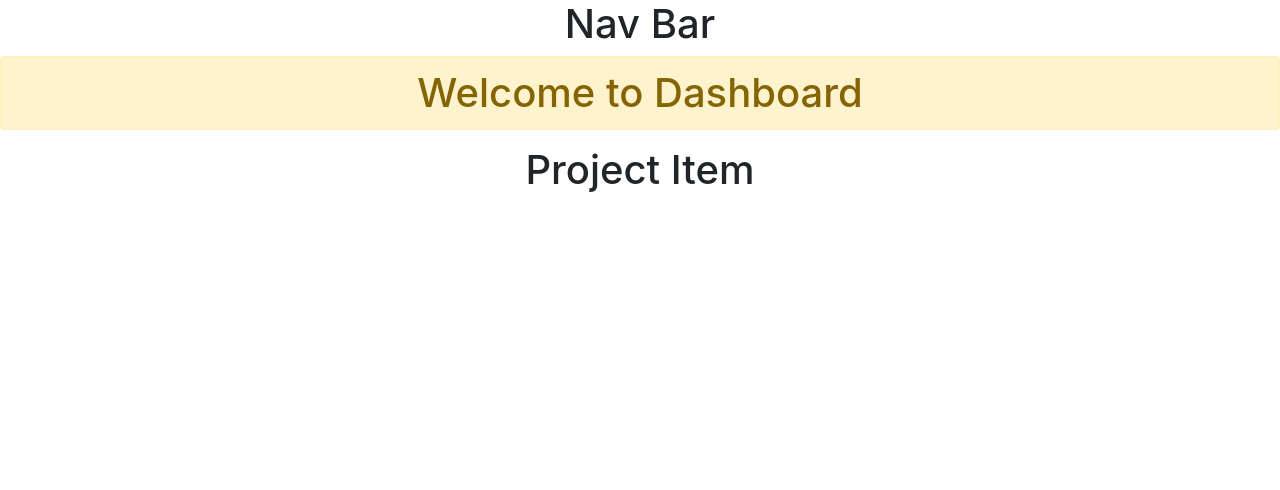
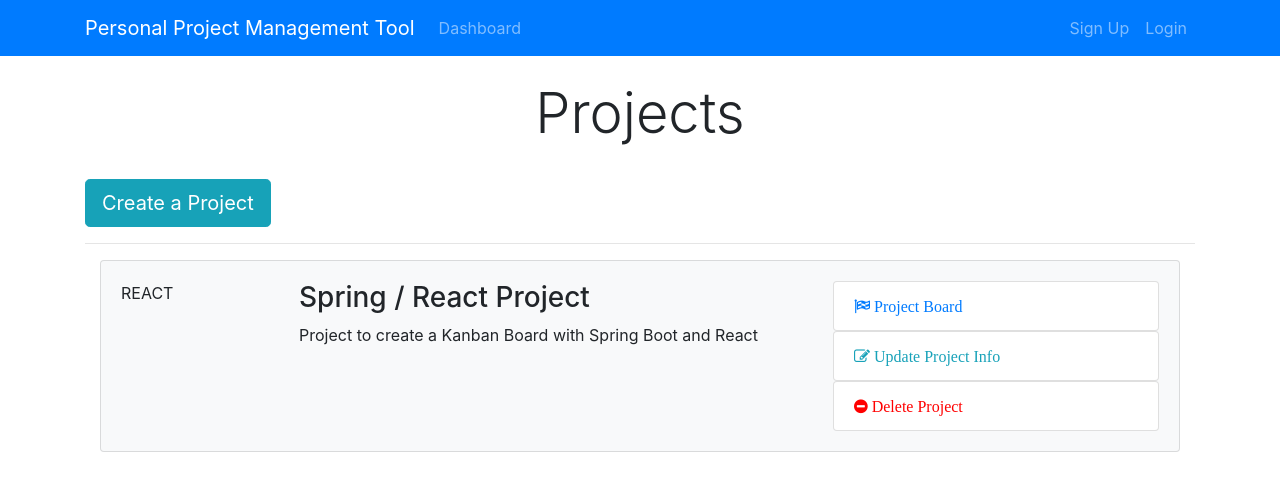
Before and after one commit to manasigore/PPMTool, a React (Create React App) app in the folder ppmtool-react-client/: page / in a window 1280 px wide. Shown: the top 490 px of the page. Built offline with nearby package versions, Linux system fonts and the light colour scheme.

Commit message:
added UI fields and adjusted css

```diff
--- a/ppmtool-react-client/public/index.html
+++ b/ppmtool-react-client/public/index.html
@@ -24,7 +24,13 @@
       work correctly both with client-side routing and a non-root public URL.
       Learn how to configure a non-root public URL by running `npm run build`.
     -->
-    <title>Project Management Tool</title>
+    <link
+      href="https://stackpath.bootstrapcdn.com/font-awesome/4.7.0/css/font-awesome.min.css"
+      rel="stylesheet"
+      integrity="sha384-wvfXpqpZZVQGK6TAh5PVlGOfQNHSoD2xbE+QkPxCAFlNEevoEH3Sl0sibVcOQVnN"
+      crossorigin="anonymous"
+    />
+    <title>PPM Tool</title>
   </head>
   <body>
     <noscript>You need to enable JavaScript to run this app.</noscript>
--- a/ppmtool-react-client/src/App.css
+++ b/ppmtool-react-client/src/App.css
@@ -1,22 +1,65 @@
-.App {
-  text-align: center;
+img {
+  width: 100%;
 }
 
-.App-logo {
-  height: 40vmin;
+.navbar {
+  background-color: #e3f2fd;
+}
+.fa.fa-edit {
+  color: #18a2b9;
 }
 
-.App-header {
-  background-color: #282c34;
-  min-height: 100vh;
-  display: flex;
-  flex-direction: column;
-  align-items: center;
-  justify-content: center;
-  font-size: calc(10px + 2vmin);
-  color: white;
+.list-group-item.delete:hover {
+  cursor: -webkit-grab;
+  background-color: pink;
 }
 
-.App-link {
-  color: #09d3ac;
+.list-group-item.update:hover {
+  cursor: -webkit-grab;
+  background-color: gainsboro;
 }
+
+.list-group-item.board:hover {
+  cursor: -webkit-grab;
+  background-color: gainsboro;
+}
+
+.fa.fa-minus-circle {
+  color: red;
+}
+
+.landing {
+  position: relative;
+  /* background: url("../img/showcase.jpg") no-repeat; */
+  background-size: cover;
+  background-position: center;
+  height: 100vh;
+  margin-top: -24px;
+  margin-bottom: -50px;
+}
+
+.landing-inner {
+  padding-top: 80px;
+}
+
+.dark-overlay {
+  background-color: rgba(0, 0, 0, 0.7);
+  position: absolute;
+  top: 0;
+  left: 0;
+  width: 100%;
+  height: 100%;
+}
+
+.card-form {
+  opacity: 0.9;
+}
+
+.latest-profiles-img {
+  width: 40px;
+  height: 40px;
+}
+
+.form-control::placeholder {
+  color: #bbb !important;
+}
--- a/ppmtool-react-client/src/components/Dashboard.js
+++ b/ppmtool-react-client/src/components/Dashboard.js
@@ -4,9 +4,21 @@ import ProjectItem from './Project/ProjectItem';
 class Dashboard extends Component {
     render() {
         return (
-            <div>
-                <h1 className="alert alert-warning">Welcome to Dashboard</h1>
-                <ProjectItem />
+            <div className="projects">
+                <div className="container">
+                    <div className="row">
+                        <div className="col-md-12">
+                            <h1 className="display-4 text-center">Projects</h1>
+                            <br />
+                            <a href="ProjectForm.html" className="btn btn-lg btn-info">
+                                Create a Project
+                            </a>
+                            <br />
+                            <hr />
+                            <ProjectItem />
+                        </div>
+                    </div>
+                </div>
             </div>
         );
     }
--- a/ppmtool-react-client/src/components/Layout/Header.js
+++ b/ppmtool-react-client/src/components/Layout/Header.js
@@ -3,9 +3,39 @@ import React, { Component } from 'react'
 class Header extends Component {
     render() {
         return (
-            <div>
-                <h1>Nav Bar</h1>
-            </div>
+            <nav className="navbar navbar-expand-sm navbar-dark bg-primary mb-4">
+                <div className="container">
+                    <a className="navbar-brand" href="Dashboard.html">
+                        Personal Project Management Tool
+                    </a>
+                    <button className="navbar-toggler" type="button" data-toggle="collapse" data-target="#mobile-nav">
+                        <span className="navbar-toggler-icon" />
+                    </button>
+
+                    <div className="collapse navbar-collapse" id="mobile-nav">
+                        <ul className="navbar-nav mr-auto">
+                            <li className="nav-item">
+                                <a className="nav-link" href="/dashboard">
+                                    Dashboard
+                                </a>
+                            </li>
+                        </ul>
+
+                        <ul className="navbar-nav ml-auto">
+                            <li className="nav-item">
+                                <a className="nav-link " href="register.html">
+                                    Sign Up
+                                </a>
+                            </li>
+                            <li className="nav-item">
+                                <a className="nav-link" href="login.html">
+                                    Login
+                                </a>
+                            </li>
+                        </ul>
+                    </div>
+                </div>
+            </nav>
         )
     }
 }
--- a/ppmtool-react-client/src/components/Project/ProjectItem.js
+++ b/ppmtool-react-client/src/components/Project/ProjectItem.js
@@ -2,7 +2,40 @@ import React, { Component } from 'react'
 
 class ProjectItem extends Component {
     render() {
-        return <h1>Project Item</h1>
+        return (
+            <div className="container">
+                <div className="card card-body bg-light mb-3">
+                    <div className="row">
+                        <div className="col-2">
+                            <span className="mx-auto">REACT</span>
+                        </div>
+                        <div className="col-lg-6 col-md-4 col-8">
+                            <h3>Spring / React Project</h3>
+                            <p>Project to create a Kanban Board with Spring Boot and React</p>
+                        </div>
+                        <div className="col-md-4 d-none d-lg-block">
+                            <ul className="list-group">
+                                <a href="#">
+                                    <li className="list-group-item board">
+                                        <i className="fa fa-flag-checkered pr-1"> Project Board </i>
+                                    </li>
+                                </a>
+                                <a href="#">
+                                    <li className="list-group-item update">
+                                        <i className="fa fa-edit pr-1"> Update Project Info</i>
+                                    </li>
+                                </a>
+                                <a href="">
+                                    <li className="list-group-item delete">
+                                        <i className="fa fa-minus-circle pr-1">  Delete Project</i>
+                                    </li>
+                                </a>
+                            </ul>
+                        </div>
+                    </div>
+                </div>
+            </div>
+        )
     }
 }
 
```
